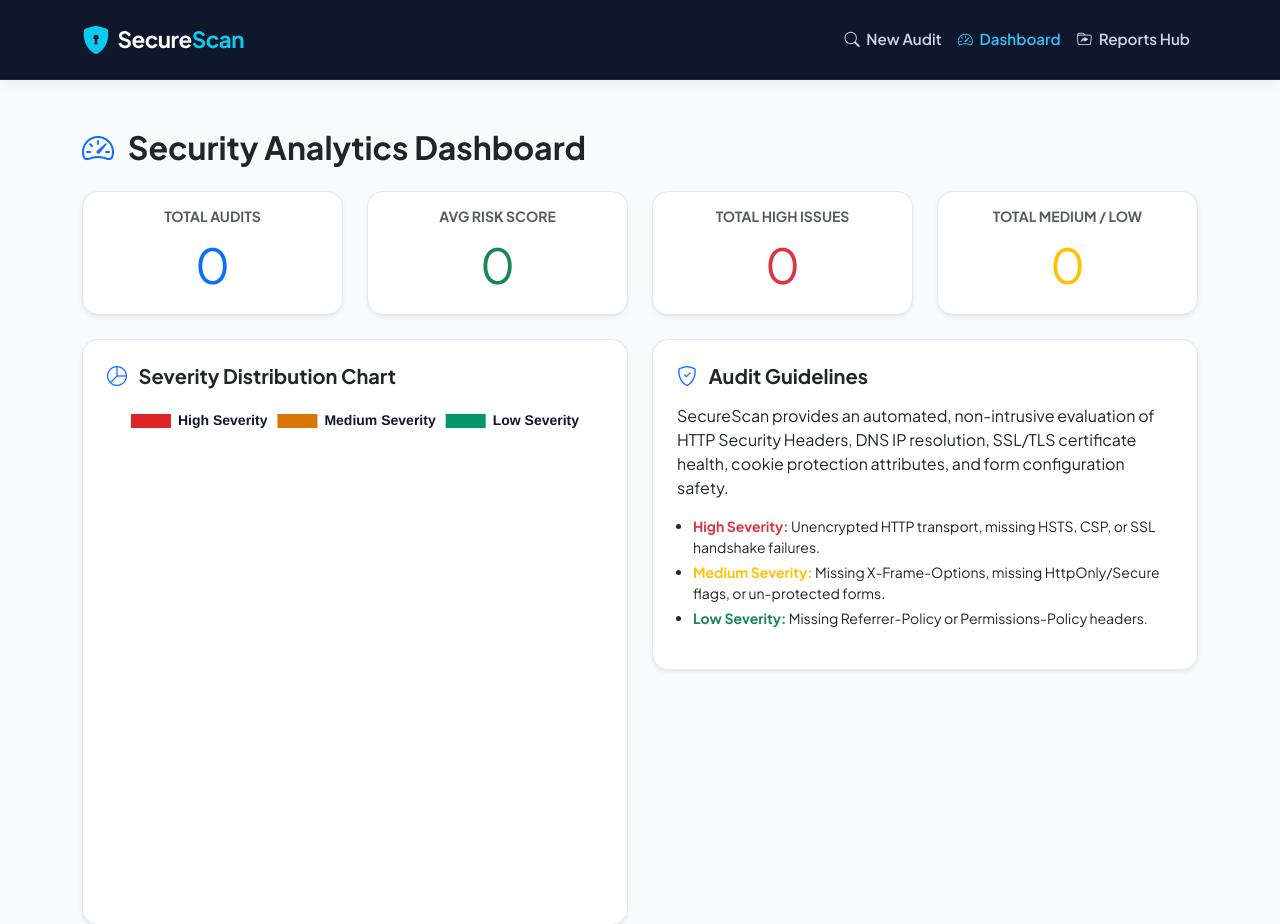
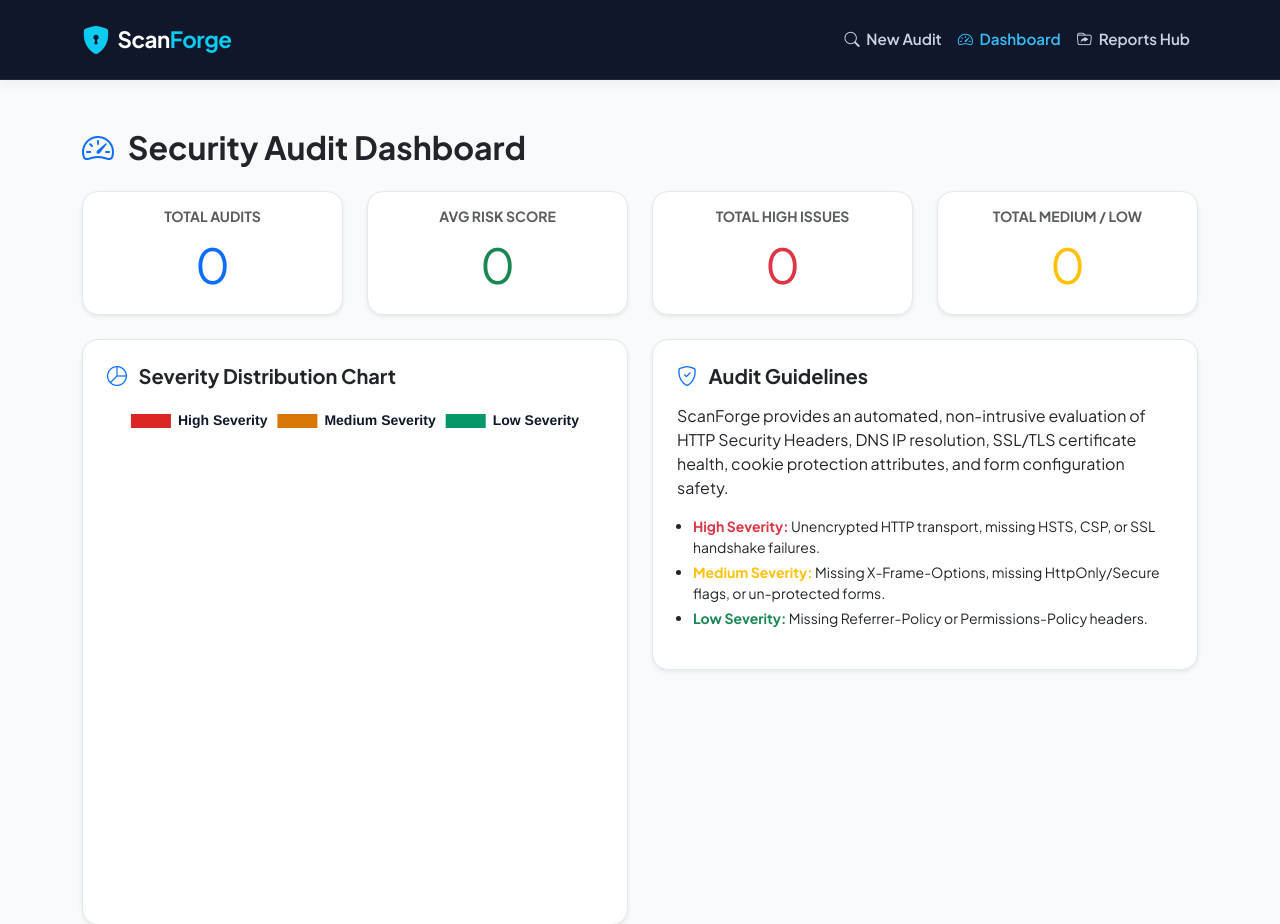
Before and after one commit to 4guru07/Web-application-security-scanner, a Flask app: page /dashboard in a window 1280 px wide. Shown: the top 924 px of the page. Run offline with Flask 3, Linux system fonts and the light colour scheme.

Commit message:
Rename project brand to ScanForge and update title to Security Audit Dashboard across all templates and reports

```diff
--- a/app.py
+++ b/app.py
@@ -215,7 +215,7 @@ def download_pdf(scan_id):
             flash("PDF generation is unavailable in this environment.", "error")
             return redirect(url_for('report_view', scan_id=scan_id))
 
-    return send_file(file_path, as_attachment=True, download_name=f"SecureScan_Report_{scan_obj.domain}_{scan_obj.id}.pdf")
+    return send_file(file_path, as_attachment=True, download_name=f"ScanForge_Report_{scan_obj.domain}_{scan_obj.id}.pdf")
 
 @app.route('/reports-hub')
 def reports_hub():
@@ -259,7 +259,7 @@ def export_csv():
     return Response(
         output.getvalue(),
         mimetype="text/csv",
-        headers={"Content-disposition": "attachment; filename=SecureScan_Audit_History.csv"}
+        headers={"Content-disposition": "attachment; filename=ScanForge_Audit_History.csv"}
     )
 
 @app.route('/dashboard')
--- a/templates/dashboard.html
+++ b/templates/dashboard.html
@@ -3,7 +3,7 @@
 <head>
     <meta charset="UTF-8">
     <meta name="viewport" content="width=device-width, initial-scale=1.0">
-    <title>Dashboard - SecureScan</title>
+    <title>Security Audit Dashboard - ScanForge</title>
     <link href="https://cdn.jsdelivr.net/npm/bootstrap@5.3.3/dist/css/bootstrap.min.css" rel="stylesheet">
     <link rel="stylesheet" href="https://cdn.jsdelivr.net/npm/bootstrap-icons@1.11.3/font/bootstrap-icons.min.css">
     <link rel="stylesheet" href="{{ url_for('static', filename='css/style.css') }}">
@@ -15,7 +15,7 @@
         <div class="container">
             <a class="navbar-brand d-flex align-items-center fw-bold" href="{{ url_for('index') }}">
                 <i class="bi bi-shield-lock-fill text-info me-2 fs-3"></i>
-                <span>Secure<span class="text-info">Scan</span></span>
+                <span>Scan<span class="text-info">Forge</span></span>
             </a>
             <div class="navbar-nav ms-auto">
                 <a class="nav-link" href="{{ url_for('index') }}"><i class="bi bi-search me-1"></i> New Audit</a>
@@ -26,7 +26,7 @@
     </nav>
 
     <div class="container py-5">
-        <h2 class="fw-bold text-dark mb-4"><i class="bi bi-speedometer2 text-primary me-2"></i> Security Analytics Dashboard</h2>
+        <h2 class="fw-bold text-dark mb-4"><i class="bi bi-speedometer2 text-primary me-2"></i> Security Audit Dashboard</h2>
 
         <!-- Stats Metric Row -->
         <div class="row g-4 mb-4">
@@ -66,7 +66,7 @@
             <div class="col-lg-6">
                 <div class="card glass-card p-4 d-flex flex-column justify-content-center shadow-sm">
                     <h5 class="fw-bold text-dark mb-3"><i class="bi bi-shield-check text-primary me-2"></i> Audit Guidelines</h5>
-                    <p class="text-body">SecureScan provides an automated, non-intrusive evaluation of HTTP Security Headers, DNS IP resolution, SSL/TLS certificate health, cookie protection attributes, and form configuration safety.</p>
+                    <p class="text-body">ScanForge provides an automated, non-intrusive evaluation of HTTP Security Headers, DNS IP resolution, SSL/TLS certificate health, cookie protection attributes, and form configuration safety.</p>
                     <ul class="text-body small ps-3">
                         <li class="mb-1"><strong class="text-danger">High Severity:</strong> Unencrypted HTTP transport, missing HSTS, CSP, or SSL handshake failures.</li>
                         <li class="mb-1"><strong class="text-warning">Medium Severity:</strong> Missing X-Frame-Options, missing HttpOnly/Secure flags, or un-protected forms.</li>
--- a/templates/index.html
+++ b/templates/index.html
@@ -3,7 +3,7 @@
 <head>
     <meta charset="UTF-8">
     <meta name="viewport" content="width=device-width, initial-scale=1.0">
-    <title>SecureScan - Web Security Auditor</title>
+    <title>Security Audit Dashboard - ScanForge</title>
     <link href="https://cdn.jsdelivr.net/npm/bootstrap@5.3.3/dist/css/bootstrap.min.css" rel="stylesheet">
     <link rel="stylesheet" href="https://cdn.jsdelivr.net/npm/bootstrap-icons@1.11.3/font/bootstrap-icons.min.css">
     <link rel="stylesheet" href="{{ url_for('static', filename='css/style.css') }}">
@@ -14,7 +14,7 @@
         <div class="container">
             <a class="navbar-brand d-flex align-items-center fw-bold" href="{{ url_for('index') }}">
                 <i class="bi bi-shield-lock-fill text-info me-2 fs-3"></i>
-                <span>Secure<span class="text-info">Scan</span></span>
+                <span>Scan<span class="text-info">Forge</span></span>
             </a>
             <div class="navbar-nav ms-auto">
                 <a class="nav-link active" href="{{ url_for('index') }}"><i class="bi bi-search me-1"></i> New Audit</a>
@@ -39,7 +39,7 @@
         <div class="row justify-content-center text-center my-4">
             <div class="col-lg-9">
                 <h1 class="display-4 fw-extrabold text-dark mb-3">
-                    Web Security & <span class="gradient-heading">Configuration Auditor</span>
+                    Security Audit <span class="gradient-heading">Dashboard</span>
                 </h1>
                 <p class="text-high-contrast-muted mb-4">
                     Perform automated, non-intrusive security posture assessments across Target URLs, Domain Names, or IPv4 Addresses.
--- a/templates/report.html
+++ b/templates/report.html
@@ -3,7 +3,7 @@
 <head>
     <meta charset="UTF-8">
     <meta name="viewport" content="width=device-width, initial-scale=1.0">
-    <title>Scan Report - {{ scan.domain }} | SecureScan</title>
+    <title>Security Audit Dashboard - ScanForge</title>
     <link href="https://cdn.jsdelivr.net/npm/bootstrap@5.3.3/dist/css/bootstrap.min.css" rel="stylesheet">
     <link rel="stylesheet" href="https://cdn.jsdelivr.net/npm/bootstrap-icons@1.11.3/font/bootstrap-icons.min.css">
     <link rel="stylesheet" href="{{ url_for('static', filename='css/style.css') }}">
@@ -14,7 +14,7 @@
         <div class="container">
             <a class="navbar-brand d-flex align-items-center fw-bold" href="{{ url_for('index') }}">
                 <i class="bi bi-shield-lock-fill text-info me-2 fs-3"></i>
-                <span>Secure<span class="text-info">Scan</span></span>
+                <span>Scan<span class="text-info">Forge</span></span>
             </a>
             <div class="navbar-nav ms-auto">
                 <a class="nav-link" href="{{ url_for('index') }}"><i class="bi bi-search me-1"></i> New Audit</a>
--- a/templates/reports_hub.html
+++ b/templates/reports_hub.html
@@ -3,7 +3,7 @@
 <head>
     <meta charset="UTF-8">
     <meta name="viewport" content="width=device-width, initial-scale=1.0">
-    <title>Reports Portal - SecureScan</title>
+    <title>Reports Portal - ScanForge</title>
     <link href="https://cdn.jsdelivr.net/npm/bootstrap@5.3.3/dist/css/bootstrap.min.css" rel="stylesheet">
     <link rel="stylesheet" href="https://cdn.jsdelivr.net/npm/bootstrap-icons@1.11.3/font/bootstrap-icons.min.css">
     <link rel="stylesheet" href="{{ url_for('static', filename='css/style.css') }}">
@@ -14,7 +14,7 @@
         <div class="container">
             <a class="navbar-brand d-flex align-items-center fw-bold" href="{{ url_for('index') }}">
                 <i class="bi bi-shield-lock-fill text-info me-2 fs-3"></i>
-                <span>Secure<span class="text-info">Scan</span></span>
+                <span>Scan<span class="text-info">Forge</span></span>
             </a>
             <div class="navbar-nav ms-auto">
                 <a class="nav-link" href="{{ url_for('index') }}"><i class="bi bi-search me-1"></i> New Audit</a>
```
Also changed, not shown: report.py (+8 -8 lines).
